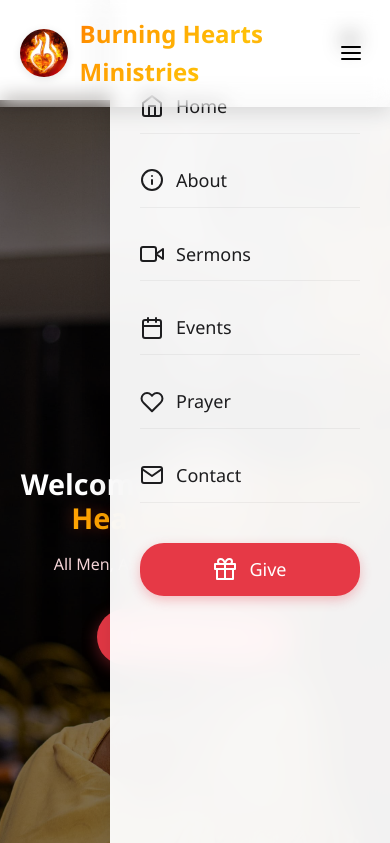
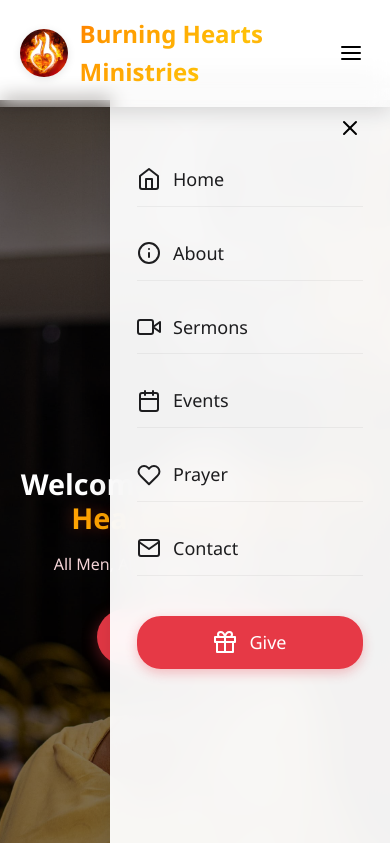
Before and after one commit to priceless4code/Burning-Hearts-Ministries-Website, a plain HTML site: page index.html in a window 390 px wide. Both pictures are taken after a click on the button "Toggle navigation menu". Shown: the top 843 px of the page. Drawn offline with nearby package versions, Linux system fonts and the light colour scheme.

Commit message:
Update style.css

```diff
--- a/style.css
+++ b/style.css
@@ -176,14 +176,14 @@ header:hover {
   flex-direction: column;
   gap: 20px;
   position: fixed;
-  top: 0;
+  top: 88px;
   right: -280px;
   width: 280px;
   height: 100%;
   background: var(--bg);
   -webkit-backdrop-filter: blur(15px);
   backdrop-filter: blur(15px);
-  padding: 80px 30px 30px;
+  padding: 65px 27px 30px;
   transition: all 0.4s cubic-bezier(0.175, 0.885, 0.32, 1.275);
   z-index: 998;
   box-shadow: -5px 0 25px var(--shadow);
```
